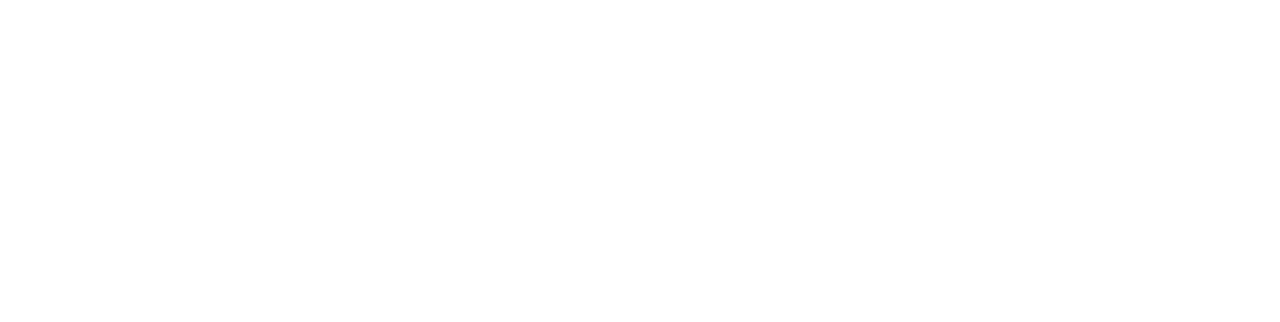
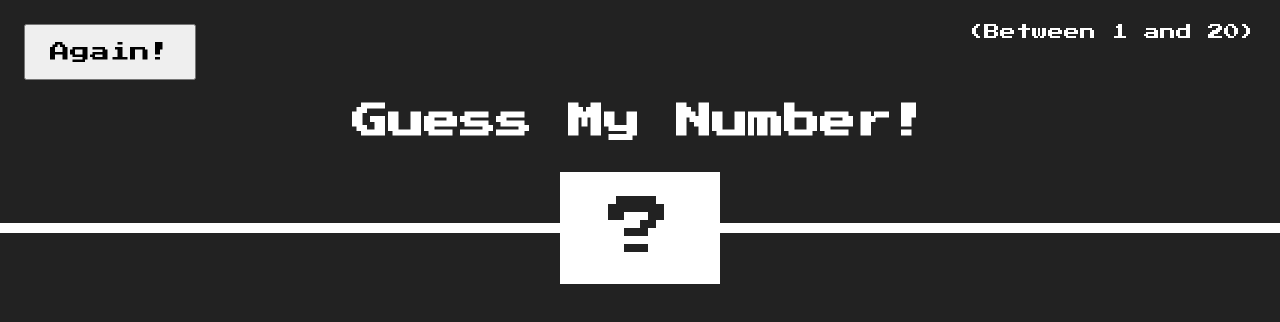
Before and after one commit to Abdelrahman-Adel610/Guess-my-number, a plain HTML site: page index.htm in a window 1280 px wide. Drawn offline with Linux system fonts and the light colour scheme.

Commit message:
finshed header section + Added another font

```diff
--- a/index.htm
+++ b/index.htm
@@ -7,13 +7,31 @@
     <title>Guess My Number!</title>
     <link rel="preconnect" href="https://fonts.googleapis.com">
     <link rel="preconnect" href="https://fonts.gstatic.com" crossorigin>
-    <link
-        href="https://fonts.googleapis.com/css2?family=Press+Start+2P&family=Rubik:ital,wght@0,300..900;1,300..900&display=swap"
-        rel="stylesheet">
+    <link href="https://fonts.googleapis.com/css2?family=Press+Start+2P&display=swap" rel="stylesheet">
     <link rel="stylesheet" href="style.css">
 </head>
 
+<!-- FONT SIZE SYSTEM (px)
+10 / 12 / 14 / 16 / 18 / 20 / 24 / 30 / 36 / 44 / 52 / 62 / 74 / 86 / 98
+
+SPACING SYSTEM (px)
+2 / 4 / 8 / 12 / 16 / 24 / 32 / 48 / 64 / 80 / 96 / 128  -->
+
 <body>
+    <header>
+        <div class="top">
+            <button class="again-btn">
+                Again!
+            </button>
+            <p>(Between 1 and 20)</p>
+        </div>
+        <div class="main-header">
+            <h1>Guess My Number!</h1>
+            <div class="par">
+                <p class="ques-mark">?</p>
+            </div>
+        </div>
+    </header>
     <script src="index.js"></script>
 </body>
 
--- a/style.css
+++ b/style.css
@@ -2,6 +2,7 @@
     margin: 0;
     padding: 0;
     box-sizing: border-box;
+    font-family: "Press Start 2P", system-ui;
 }
 
 :root {
@@ -10,10 +11,67 @@
 }
 
 body {
-    font-family: "Rubik", sans-serif;
+    height: 100vh;
+    background-color: var(--prim-clr);
+    color: var(--sec-clr);
 }
 
 a {
     display: inline-block;
     text-decoration: none;
 }
+
+button {
+    display: inline-block;
+    padding: 1rem 1.5rem;
+    font-size: 1.25rem;
+    cursor: pointer;
+    transition: all 0.3s;
+}
+
+button:hover {
+    background-image: linear-gradient(#0000001f, #0000001f);
+}
+
+/* heeader section */
+.top {
+    margin: 1.5rem;
+    display: flex;
+    justify-content: space-between;
+}
+
+.main-header {
+    text-align: center;
+}
+
+.main-header h1 {
+    font-size: 2.25rem;
+}
+
+.ques-mark {
+    display: inline-block;
+    text-align: center;
+    font-size: 4rem;
+    background-color: var(--sec-clr);
+    color: var(--prim-clr);
+    padding: 1.5rem 3rem;
+}
+
+.main-header .par {
+    margin-top: 2rem;
+    position: relative;
+    text-align: center;
+
+}
+
+.main-header p::before {
+    content: "";
+    position: absolute;
+    width: 100%;
+    left: 0;
+    height: .625rem;
+    z-index: -1;
+    top: 50%;
+    transform: translate(0, -50%);
+    background-color: #fff;
+}
```
